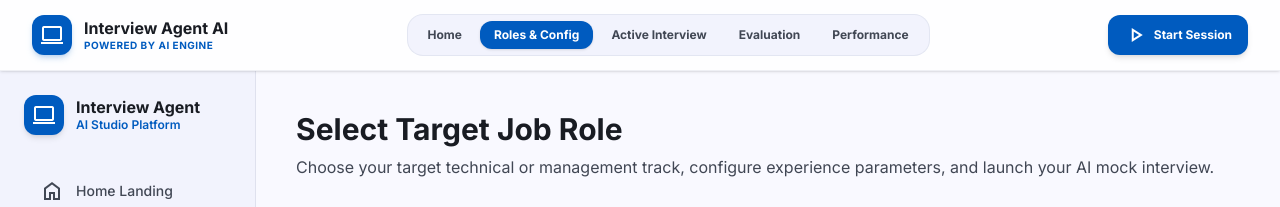
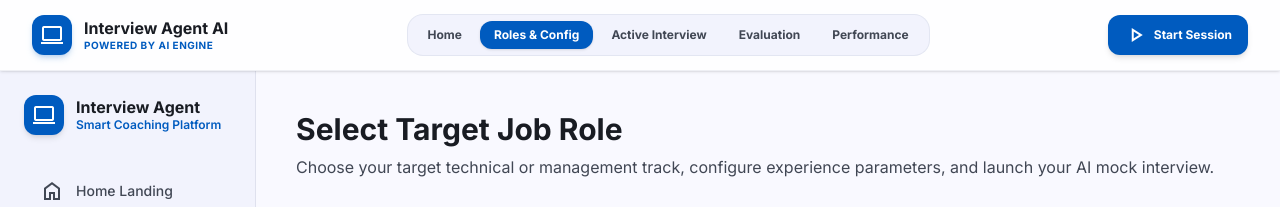
Before and after one commit to bikram73/Interview_Agent_AI, a React (Vite) app: page / in a window 1280 px wide. Both pictures are taken after a click on the button "Roles & Config". Shown: the top 207 px of the page. Built offline with nearby package versions, Linux system fonts and the light colour scheme.

Commit message:
first commit

```diff
--- a/src/components/RolesView.tsx
+++ b/src/components/RolesView.tsx
@@ -174,7 +174,7 @@
             </div>
             <div>
               <div className="font-bold font-display text-on-surface leading-tight">Interview Agent</div>
-              <div className="text-xs text-primary font-semibold">AI Studio Platform</div>
+              <div className="text-xs text-primary font-semibold">Smart Coaching Platform</div>
             </div>
           </div>
 
```
